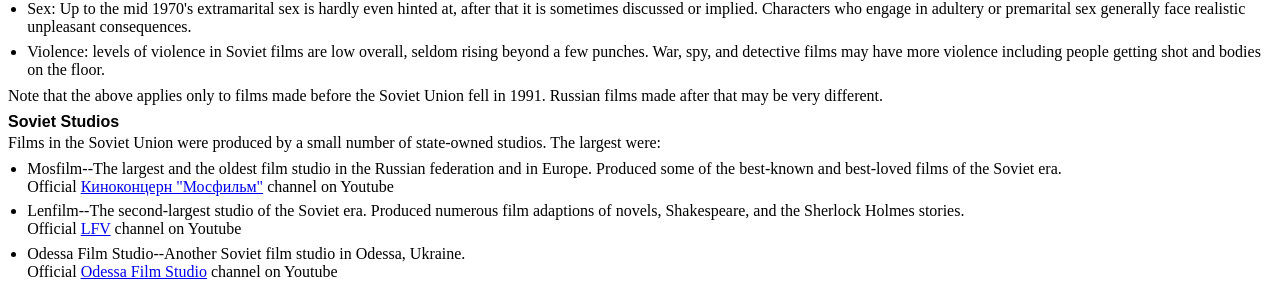
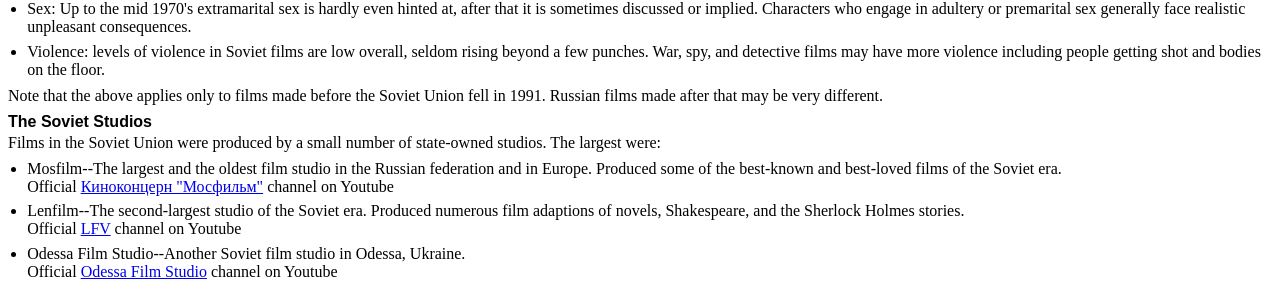
Before and after one commit to david672orford/russian-language-list, a Jekyll site: the page built from cinema/index.md, in a window 1280 px wide. Shown: the part 558-845 px from the top of the page. Built offline with Jekyll 4.4.1, drawn with Linux system fonts in a browser that asks for light colours; our own code applies the rules of GitHub Pages for plain Markdown files.

Commit message:
added cinema section

```diff
--- a/cinema/index.md
+++ b/cinema/index.md
@@ -66,7 +66,7 @@
 </section>
 
 <section>
-<h3>Soviet Studios</h3>
+<h3>The Soviet Studios</h3>
 <p>Films in the Soviet Union were produced by a small number of state-owned
 studios. The largest were:
 <ul>
```
